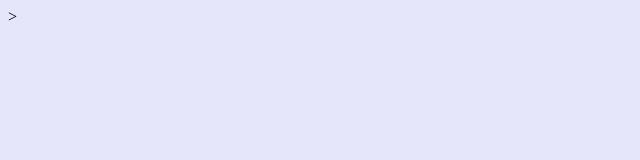
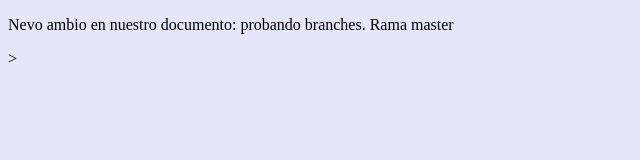
Before and after one commit to laura-glez/Proyecto-Ifp-Laura, a plain HTML site: page index.html in a window 1280 px wide. Shown: the whole page, without its empty margins (0-640 px from the left). Drawn offline with Linux system fonts and the light colour scheme.

Commit message:
Creando párrafo desde MAster

```diff
--- a/index.html
+++ b/index.html
@@ -10,5 +10,7 @@
 </head>
 <body>
 
+
+    <p>Nevo ambio en nuestro documento: probando branches. Rama master</p>
 </body>
 </html>>
```
